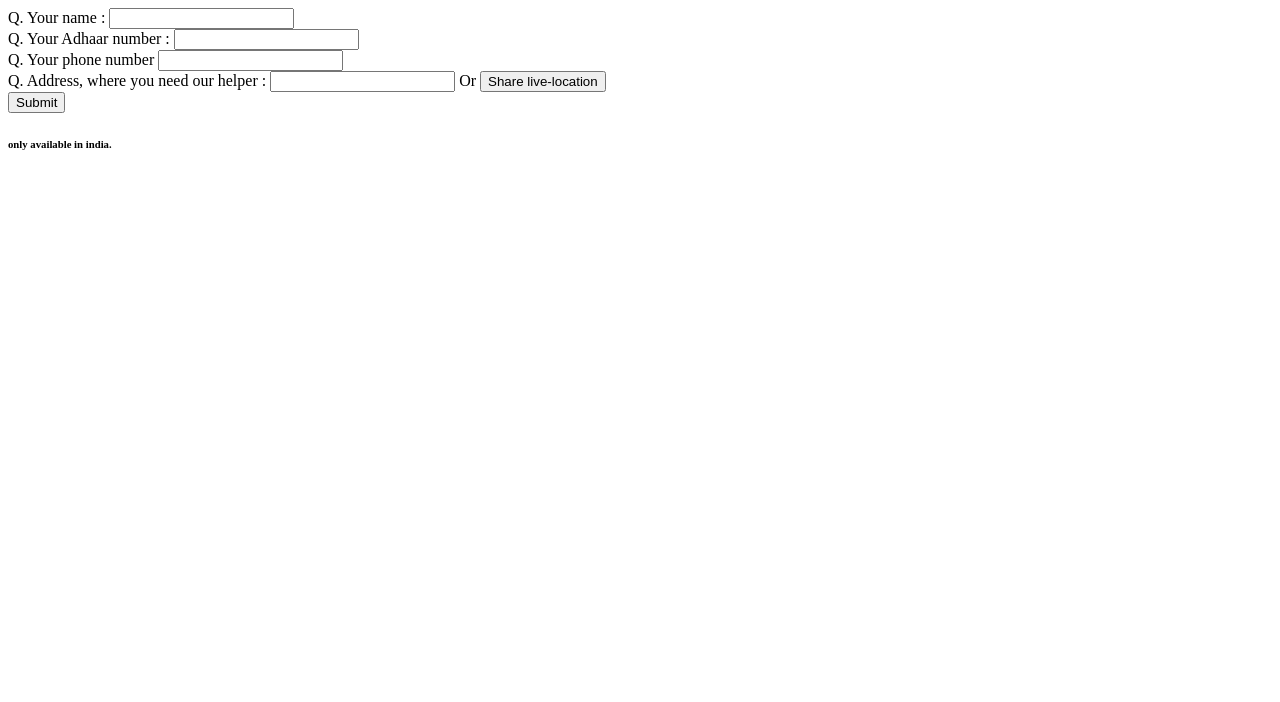
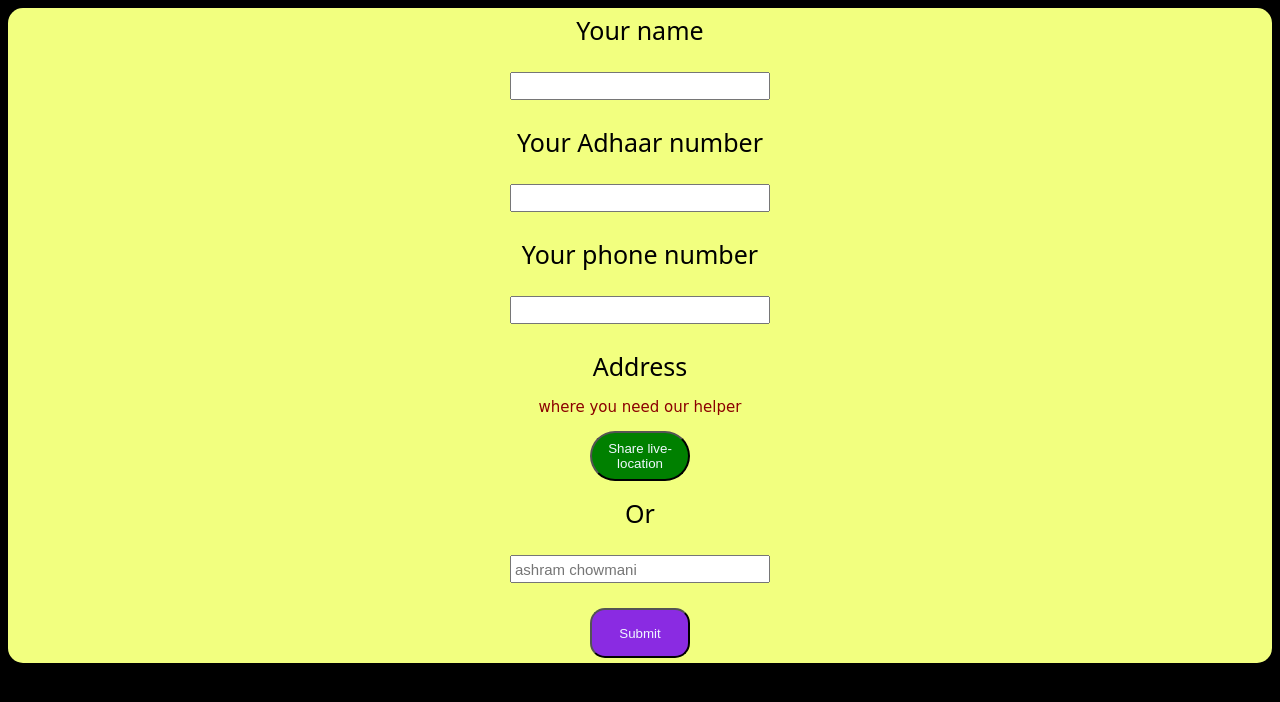
Before and after one commit to parth721/mlh, a Django app: template projectmlh/appinapp/templates/hello/user.html in a window 1280 px wide. Shown: the top 702 px of the page. Run offline with Django 4.2, Linux system fonts and the light colour scheme; the template is opened without the code that fills it, so the values that code supplies are empty.

Commit message:
added css on user page tried out bashscript & github actions for ci/cd pipeline creation

```diff
--- a/projectmlh/appinapp/static/hello/user.css
+++ b/projectmlh/appinapp/static/hello/user.css
@@ -0,0 +1,46 @@
+body{
+    background-color: black;
+}
+form{
+    border-color: black;
+    background-color: rgb(242, 255, 127);
+    border-radius: 15px;
+}
+.live-location{
+    background-color:green;
+    border-radius: 255px;
+    width: 100px;
+    height: 50px;
+    color: aliceblue;
+}
+.submit{
+    background-color:blueviolet;
+    border-radius: 15px;
+    width: 100px;
+    height: 50px;
+    color: aliceblue;
+}
+div{
+    padding: 5px;
+    margin: 5px;
+    display: flex;
+    align-items: center;
+    justify-content: center;
+    font-size: 25px;
+    font-style: bold;
+    font-family: system-ui, -apple-system, BlinkMacSystemFont, 'Segoe UI', Roboto, Oxygen, Ubuntu, Cantarell, 'Open Sans', 'Helvetica Neue', sans-serif;
+}
+input{
+    width: 80%;
+    max-width: 250px;
+    margin: 10px;
+    height: 18px;
+    padding: 3px;
+    color: #333;
+    font-size: 15px;
+}
+div.suggestion{
+    font-family: cursive;
+    font-size: 15px;
+    color: darkred;
+}
--- a/projectmlh/appinapp/templates/hello/user.html
+++ b/projectmlh/appinapp/templates/hello/user.html
@@ -4,35 +4,53 @@
     <meta charset="UTF-8">
     <meta name="viewport" content="width=device-width, initial-scale=1.0">
     <title>User</title>
+    <link rel="stylesheet" href="../../static/hello/user.css">
 </head>
+
+
 <body>
+  <form class="user-form">
+    <div class="name">
+       Your name
+    </div>
+       <div>
+        <input type="text">
+       </div>
     <div>
-      Q. Your name :
-      <input type="text">
+       Your Adhaar number
+    </div>
+       <div class="input">
+        <input type="text" oninput="" pattern="\d{12}" required title="please enter your Adhaar number">
+       </div>
+    <div>
+       Your phone number
+    </div>
+       <div >
+        <input type="text" oninput="" pattern="\d{10}" required title="please enter your phone number">
+       </div>
+
+    <div>
+       Address
+    </div>
+    <div class="suggestion">
+      where you need our helper
     </div>
     <div>
-      Q. Your Adhaar number :
-       <input type="text">
+      <button class="live-location">Share live-location</button>
     </div>
     <div>
-      Q. Your phone number
-      <input type="text" pattern="[0-9]{10}">
+      Or
     </div>
     <div>
-      Q. Address, where you need our helper :
-       <span>
-        <input type="text">
-        Or
-        <button>Share live-location</button>
-       </span>
-    </div>
+      <input type="text" placeholder="ashram chowmani">
+     </div>
 
     <div>
-        <button>Submit</button>
+        <button class="submit">Submit</button>
     </div>
+  </form>
 
-
-       <h6>only available in india.</h6>
+       <h6>only available in tripura.</h6>
 
 </body>
 </html>
```
Also changed, not shown: app_workflow.yml/github-action.yaml (added, +9 -0 lines), 1 other file.
